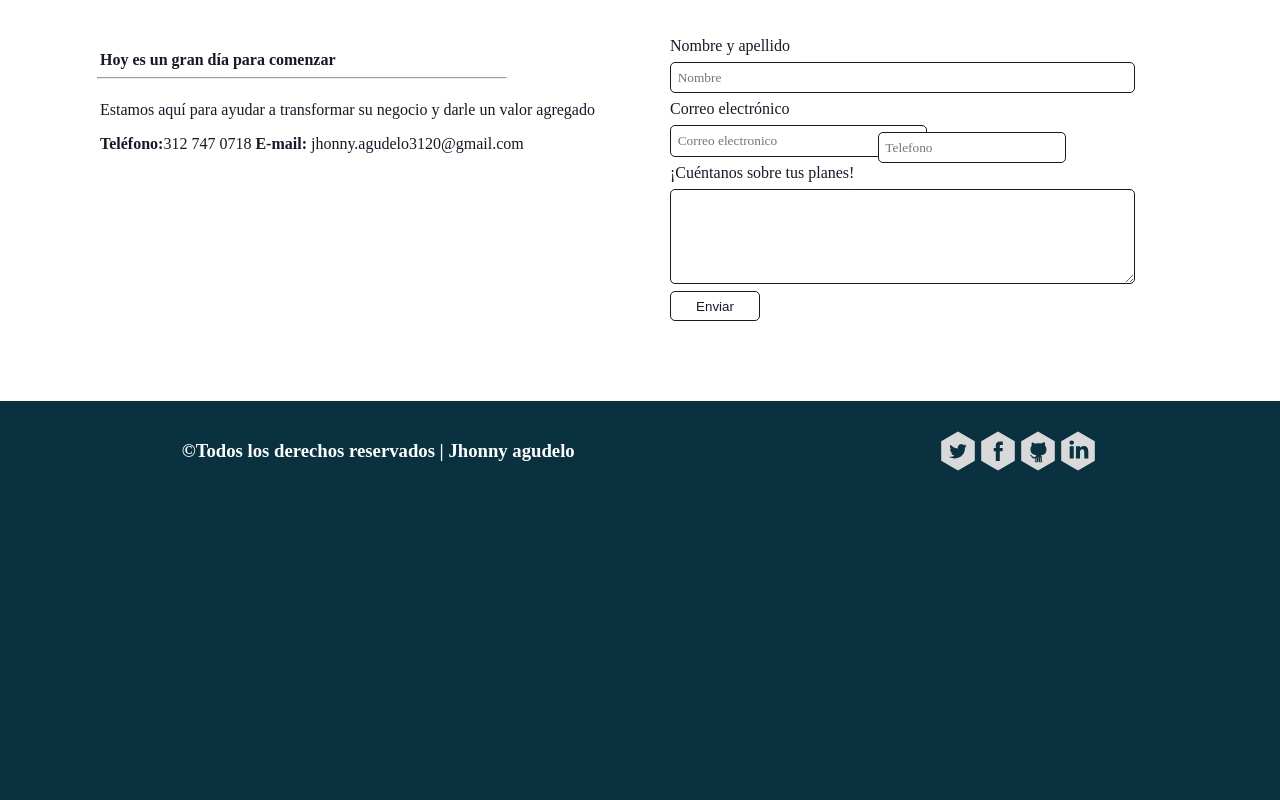
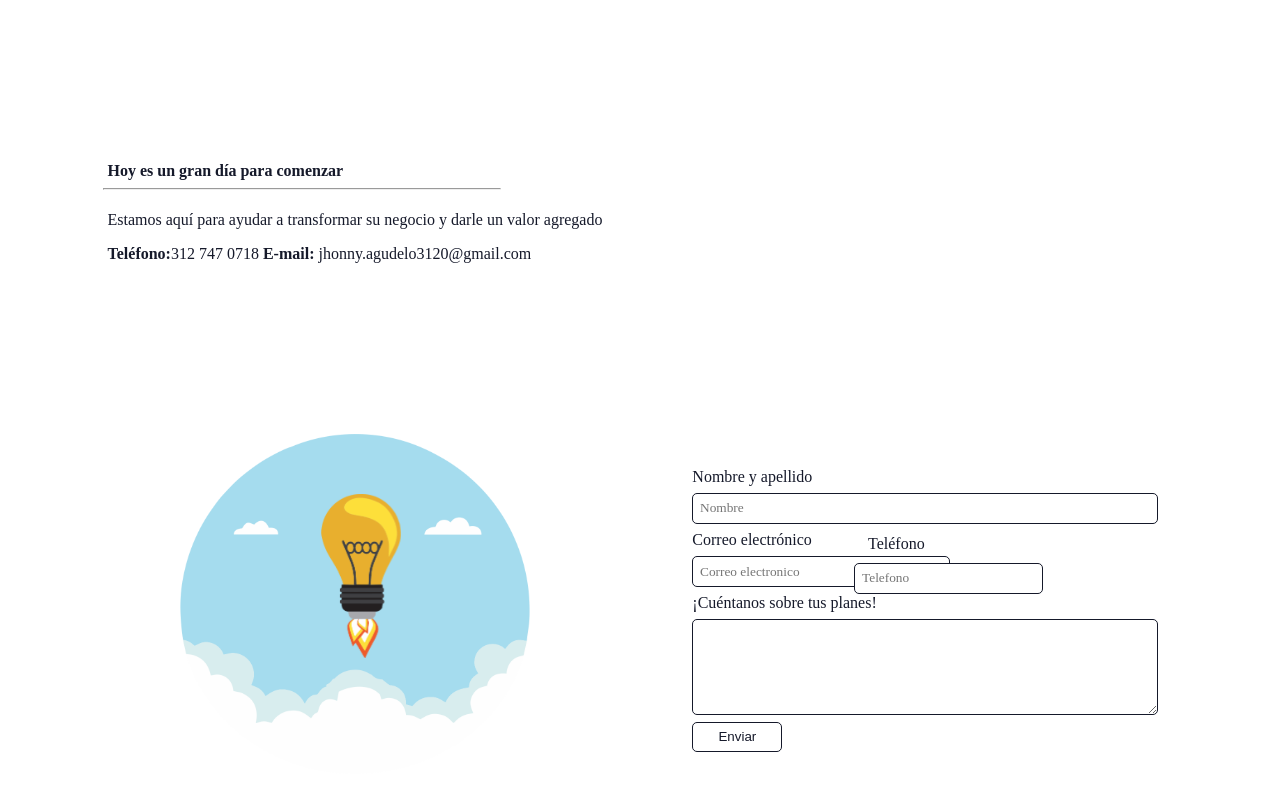
Before and after one commit to jhonnyagudelo/Proyecto-Personal, a website: page index.html in a window 1280 px wide. Shown: the part 380-1180 px from the top of the page. Before the commit the page ends 881 px from the top, so only its background shows below. Drawn offline with Linux system fonts and the light colour scheme; files whose address does not match are found by name; a web font is replaced by a local one.

Commit message:
animacion-Cohete

```diff
--- a/index.html
+++ b/index.html
@@ -26,8 +26,6 @@
 					<img src="dist/images/logo-blanco1.png" alt="jhonny" width="300" class="logotipo">
 				</figure>
 			</div>
-
-
 
 			<h1 class="conoceme-i"><span>Hola, mi nombre es Jhonny</span></h1>
 				<!-- <hr class="hr-i"> -->
@@ -62,6 +60,13 @@
 	          <a href="mailto:jhonny3120@gmail.com"><strong>E-mail: </strong> <span>jhonny.agudelo3120@gmail.com</span></a>
 	       </div>
 			</article>
+			<div class="idea">
+	       <figure class="idea-figure">
+	       	<img src="dist/images/nubes.png" alt="" width="350" class="idea-cloud">
+	       	<img src="dist/images/bombillo.png" alt="" width="80" class="idea-bombillo">
+
+	       </figure>
+			</div>
 
 			<article class="form">
 				<div class="form-contacto">
@@ -70,7 +75,7 @@
 					<input type="text" class="input name" required  placeholder="Nombre" id="name" name="name"/>
 					<label class="label email" for="email">Correo electrónico</label>
 					<input type="E-mail" class="input email" required placeholder="Correo electronico" id="email" name="email"/>
-					<label class="label tel" for="telefono">Teléfono</label>
+					<label class="label tel-label" for="telefono">Teléfono</label>
 					<input type="tel" class="input tel" required placeholder="Telefono" id="telefono" name="telefono"/>
 					<label class="label" for="comentario">¡Cuéntanos sobre tus planes!</label>
 					<textarea name="comentario" class="input area" id="comentario" cols="20" rows="5"></textarea>
--- a/src/css/style.css
+++ b/src/css/style.css
@@ -116,7 +116,7 @@ body{
 .conoceme-links{
   display: inline-block;
   position: absolute;
-  top: 120px;
+  top: 142px;
 }
 
 .conoceme-link{
@@ -141,17 +141,21 @@ body{
 .seccion{
   display: grid;
   grid-template-columns: repeat(2, 1fr);
-  grid-template-rows:1fr;
-  grid-template-areas:"origin form";
+  grid-template-rows: repeat(2, 1fr);
+  grid-template-areas:"origin . "
+                      " idea form";
   grid-gap: 60px;
   /*background:var(--fondoComplement);*/
   background:var(--lightColor);
+  justify-items:center;
+  align-items: center;
 
   position: relative;
   padding: 80px 100px;
 }
 
 .origin{
+
   grid-area: origin;
   color:var(--darkColor);
   & a{
@@ -162,11 +166,49 @@ body{
   }
 }
 
+.idea{
+  grid-area: idea;
+}
+
+.idea-figure{
+  margin:0;
+  position: relative;
+  overflow: hidden;
+}
+
+.idea-cloud{
+
+}
+
+.idea-bombillo{
+  animation-name: bombillo, rebote;
+  animation-duration: 1s, 5s;
+  animation-timing-function: ease-in-out;
+  animation-fill-mode: forwards;
+  position: absolute;
+  transform: translate(-209px, 344px);
+  will-change: transform;
+}
+
+
+@keyframes bombillo{
+  0%{
+    transform: translate(-209px, 320px);
+  }
+
+  100%{
+    transform: translate(-209px, 60px);
+
+  }
+}
+
+
 .form{
   grid-area: form;
 }
 
 .form-contacto{
+  position: relative;
   display: grid;
 }
 
@@ -188,16 +230,17 @@ body{
 .email{
   width: 242px
 }
-.tel, .tel-label{
+.tel{
   position: absolute;
   width: 173px;
-  top:182px;
-  right: 214px;
+  top:102px;
+  right: 115px;
 }
 
 .tel-label{
-  top:147px;
-  right: 229px;
+  position: absolute;
+  top:67px;
+  right: 233px;
 }
 
 
```
Also changed, not shown: dist/css/style.css, dist/images/bombillo.png (added), dist/images/chohete.jpg (added), dist/images/idea1.jpg (added), dist/images/idea1.png (added), dist/images/nubes.png (added), dist/images/stock-photo-creative-idea-concept-of-idea-and-innovation-772892509.jpg (added), dist/images/stock-photo-idea-with-yellow-crumpled-paper-ball-lightbulb-and-businessman-creative-concept-540693610.jpg (added), dist/images/stock-vector-businessman-and-lady-brainstorm-brainstorm-success-modern-idea-and-concept-vector-illustration-584835841.jpg (added), dist/images/stock-vector-doodle-design-style-concept-of-big-idea-finding-solution-brainstorming-creative-thinking-modern-313943825.jpg (added), dist/images/stock-vector-illustration-with-rocket-new-business-or-project-start-up-design-concept-662173879.jpg (added), dist/images/stock-vector-left-right-human-brain-concept-creative-part-and-logic-part-with-social-and-business-doodle-671483350.jpg (added), dist/images/stock-vector-logo-with-a-half-of-light-bulb-and-brain-isolated-on-white-background-symbol-of-creativity-658119850.jpg (added), dist/images/stock-vector-vector-illustration-concept-light-bulb-rocket-launch-for-idea-boost-734775487.jpg (added), 1 more files.
